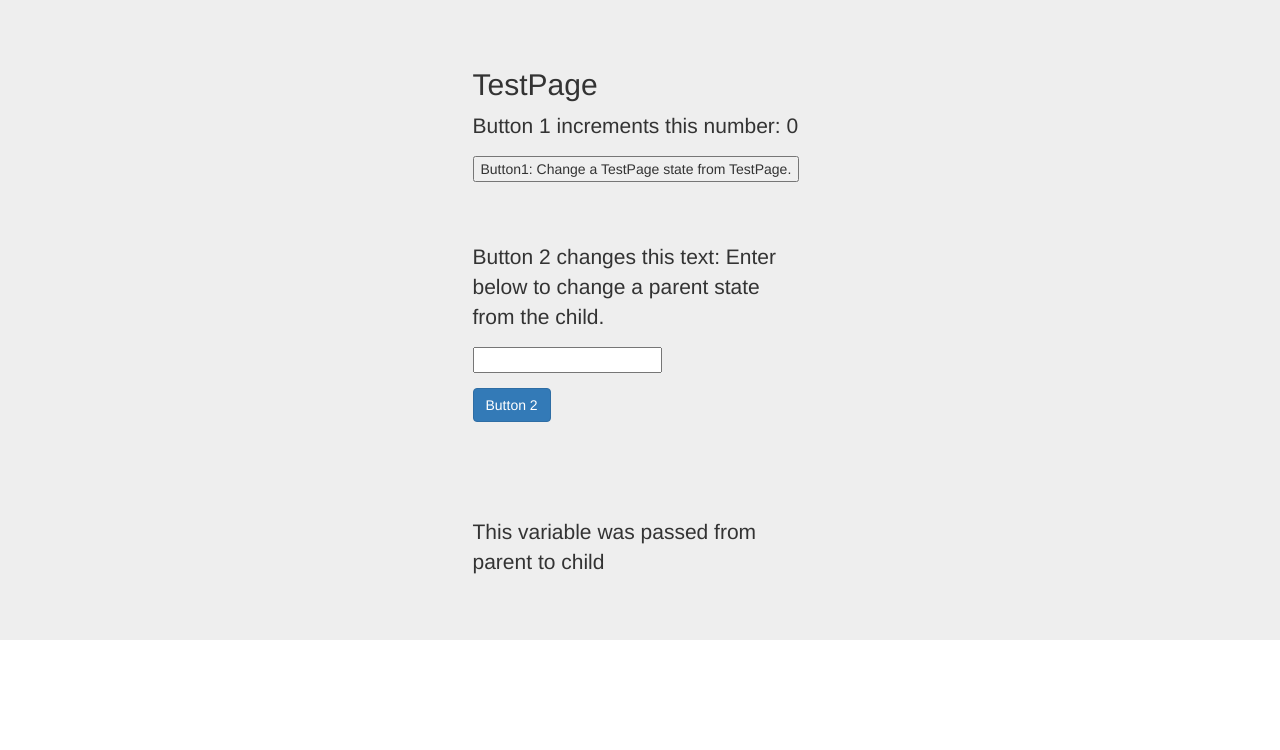
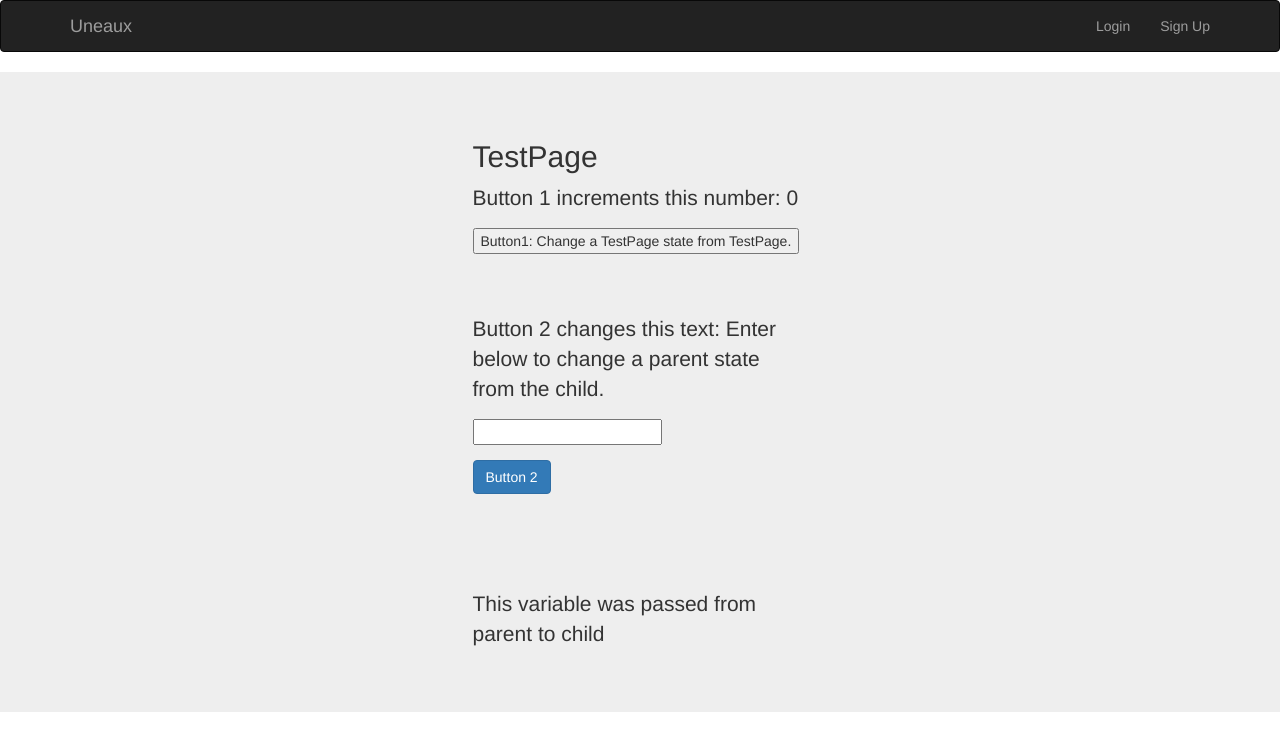
Before and after one commit to harvardka/harvardka, a React app: page /test in a window 1280 px wide. Shown: the top 750 px of the page. Built offline with nearby package versions, Linux system fonts and the light colour scheme.

Commit message:
Navbar functionality
1. Navbar functionality added. User profile dynamically changes upon login, and shows Login/Signup upon logout.

2. Small tweaks with TestPage

3. Small tweaks with RegisterPage as well, now the photo is rounded.

4. Main App.jsx modified to take into account headers.

```diff
--- a/src/App/App.jsx
+++ b/src/App/App.jsx
@@ -1,6 +1,7 @@
 import React from 'react';
 import { Router, Route } from 'react-router-dom';
 import { connect } from 'react-redux';
+import { Header } from '../_components/Header';
 
 import { history } from '../_helpers';
 import { alertActions } from '../_actions';
@@ -31,7 +32,9 @@ class App extends React.Component {
     render() {
         const { alert } = this.props;
         return (
-            <div className="jumbotron">
+            <div>
+                < Header / >
+                <div className="jumbotron" >
                     <div className="container">
                         <div className="col-sm-8 col-sm-offset-2">
                             {alert.message &&
@@ -52,6 +55,7 @@ class App extends React.Component {
                         </div>
                     </div>
                 </div>
+            </div>
         );
     }
 }
--- a/src/RegisterPage/RegisterPage.jsx
+++ b/src/RegisterPage/RegisterPage.jsx
@@ -2,6 +2,8 @@ import React from 'react';
 import { Link } from 'react-router-dom';
 import { connect } from 'react-redux';
 import LinkedinLogin from './assets/LinkedinLogin/';
+import { Image } from 'react-bootstrap';
+
 
 import { userActions } from '../_actions';
 
@@ -80,7 +82,8 @@ class RegisterPage extends React.Component {
                 <form name="form" onSubmit={this.handleSubmit}>
 
                     <div>
-                        <img src={this.state.user.pictureUrl}/>
+                        <Image circle src={this.state.user.pictureUrl}/>
+                        <br/><br/>
                     </div>
                     <div className={'form-group' + (submitted && !user.firstName ? ' has-error' : '')}>
                         <label htmlFor="firstName">First Name</label>
--- a/src/RegisterPage/assets/LinkedinLogin/index.js
+++ b/src/RegisterPage/assets/LinkedinLogin/index.js
@@ -2,6 +2,7 @@ import React, { Component } from 'react';
 import { Link } from 'react-router-dom';
 import { connect } from 'react-redux';
 import RegisterPage from '../../RegisterPage';
+import { Image } from 'react-bootstrap';
 
 //Assets
 // import linkedin from './linkedin_fixed.png'
@@ -38,13 +39,7 @@ class LinkedinLogin extends React.Component{
         setTimeout(function(){
                 this.getUserDetails()
             }.bind(this),1000);
-
-
-        console.log( "Loaded" );
-        this.setState({
-            visibility: false
-          })
-        }
+    }
 
     getUserDetails(){
         window.IN.User.authorize( () => {
@@ -59,6 +54,11 @@ class LinkedinLogin extends React.Component{
                       lastName: result.values[0].lastName,
                       pictureUrl: result.values[0].pictureUrl
                     });
+
+                    // This will clear out the LinkedIn Login button.
+                    this.setState({
+                        visibility: false
+                      })
                 })
                 .error(function(err) {
                     console.log('Import error - Error occured while importing data')
@@ -73,7 +73,7 @@ class LinkedinLogin extends React.Component{
                 { isLinkedInAuthenticated? (
                     <br/>
                 ) : (
-                    <img width='200' src='https://readitfor.me/images/bt-signup-with-linkedin-2017.png' title="linkedin login" alt="linkedin" onClick={ this.linkedinLogin.bind(this)  }/>
+                    <Image width='200' src='https://readitfor.me/images/bt-signup-with-linkedin-2017.png' title="linkedin login" alt="linkedin" onClick={ this.linkedinLogin.bind(this)  }/>
                 )}
             </div>
 
--- a/src/TestPage/TestPage.jsx
+++ b/src/TestPage/TestPage.jsx
@@ -2,7 +2,6 @@ import React from 'react';
 import { Link } from 'react-router-dom';
 import { connect } from 'react-redux';
 import { userActions } from '../_actions';
-
 
 // Assets
 import TestChild from './assets/TestChild';
@@ -43,6 +42,8 @@ class TestPage extends React.Component {
     render() {
 
         return (
+            <div>
+
                 <div className="col-md-6 col-md-offset-3">
                     <h2>TestPage</h2>
                     <div>
@@ -54,6 +55,7 @@ class TestPage extends React.Component {
                     <div>
                         <p>Button 2 changes this text: {this.state.text2}</p>
                         < TestChild text3 = { this.state.text3 } handleTestChildSubmit = {this.handleTestChildSubmit} / >
+                    </div>
                 </div>
             </div>
         );
--- /dev/null
+++ b/src/_components/Header/Header.jsx
@@ -0,0 +1,83 @@
+import React from 'react';
+import ReactDOM from 'react-dom'
+import { Link } from 'react-router-dom';
+import { connect } from 'react-redux';
+import { Navbar, Nav , NavItem, NavDropdown, MenuItem} from 'react-bootstrap';
+
+import { store } from '../../_helpers/store';
+
+// Assets
+import UserNav  from './assets/UserNav';
+
+class Header extends React.Component {
+    constructor(props) {
+        super(props);
+
+        this.state = {
+            isLoggedIn: false,
+            imageSource: '',
+            firstName: '',
+            lastName: ''
+        };
+
+        this.handleLoginChange = this.handleLoginChange.bind(this);
+
+    }
+
+    componentWillMount(){
+        store.subscribe(this.handleLoginChange);
+    };
+
+    handleLoginChange(){
+        if (store.getState().authentication.loggedIn){
+            this.setState({
+                isLoggedIn: true,
+                firstName: store.getState().authentication.user.firstName,
+                lastName: store.getState().authentication.user.lastName,
+                imageSource: JSON.stringify(localStorage.getItem('user')),
+            });
+            // alert(this.state.imageSource);
+        }
+        else {
+            this.setState({
+                isLoggedIn: false}
+            );
+        }
+    }
+
+    render() {
+        return (
+            <div>
+                <Navbar inverse  collapseOnSelect >
+                    <Navbar.Header>
+                        <Navbar.Brand>
+                            <a href="/">Uneaux</a>
+                        </Navbar.Brand>
+                        <Navbar.Toggle />
+                    </Navbar.Header>
+                    <Navbar.Collapse>
+                        <Nav pullRight>
+                        {/* Checks to see if user is logged in. Shows my Profile
+                            if true, else shows login/signup prompt*/}
+
+                            < UserNav firstName = { this.state.firstName } isLoggedIn = { this.state.isLoggedIn } />
+
+                        </Nav>
+                    </Navbar.Collapse>
+                </Navbar>
+            </div>
+        );
+    }
+}
+
+/* Below, registering is a filler. It modifies a state that is irrelevant to your
+component. Here, though, can you use mapStateToProps accordingly.*/
+function mapStateToProps(state) {
+    const { registering } = state.registration;
+    return {
+        registering
+    };
+}
+
+const connectedHeader = connect(mapStateToProps)(Header);
+export { connectedHeader as Header };
--- /dev/null
+++ b/src/_components/Header/assets/UserNav.js
@@ -0,0 +1,38 @@
+import React, { Component } from 'react';
+import { Link } from 'react-router-dom';
+import { connect } from 'react-redux';
+import Header from '../Header';
+import { Navbar, Nav , NavItem, NavDropdown, MenuItem} from 'react-bootstrap';
+
+class UserNav extends React.Component{
+    constructor(props) {
+        super(props);
+    }
+
+    render(){
+        return(
+            <div>
+                {this.props.isLoggedIn
+                ?<Nav  >
+                    <NavDropdown eventKey={3} title= { this.props.firstName} id="basic-nav-dropdown">
+                            <MenuItem eventKey={3.1}>Me</MenuItem>
+                            <MenuItem divider />
+                            <MenuItem eventKey={3.2} href = "/login">Logout</MenuItem>
+                    </NavDropdown>
+                </Nav >
+
+                : <Nav pullRight>
+                    <NavItem eventKey={1} href="/login">
+                        Login
+                    </NavItem>
+                    <NavItem eventKey={2} href="/register">
+                        Sign Up
+                    </NavItem>
+                </Nav>}
+
+            </div>
+        )
+    }
+}
+
+export default UserNav;
--- /dev/null
+++ b/src/_components/Header/assets/index.js
@@ -0,0 +1 @@
+export * from 'UserNav';
--- /dev/null
+++ b/src/_components/Header/index.js
@@ -0,0 +1 @@
+export * from './Header';
```
Lines whose indentation alone changed are shown as unchanged.
